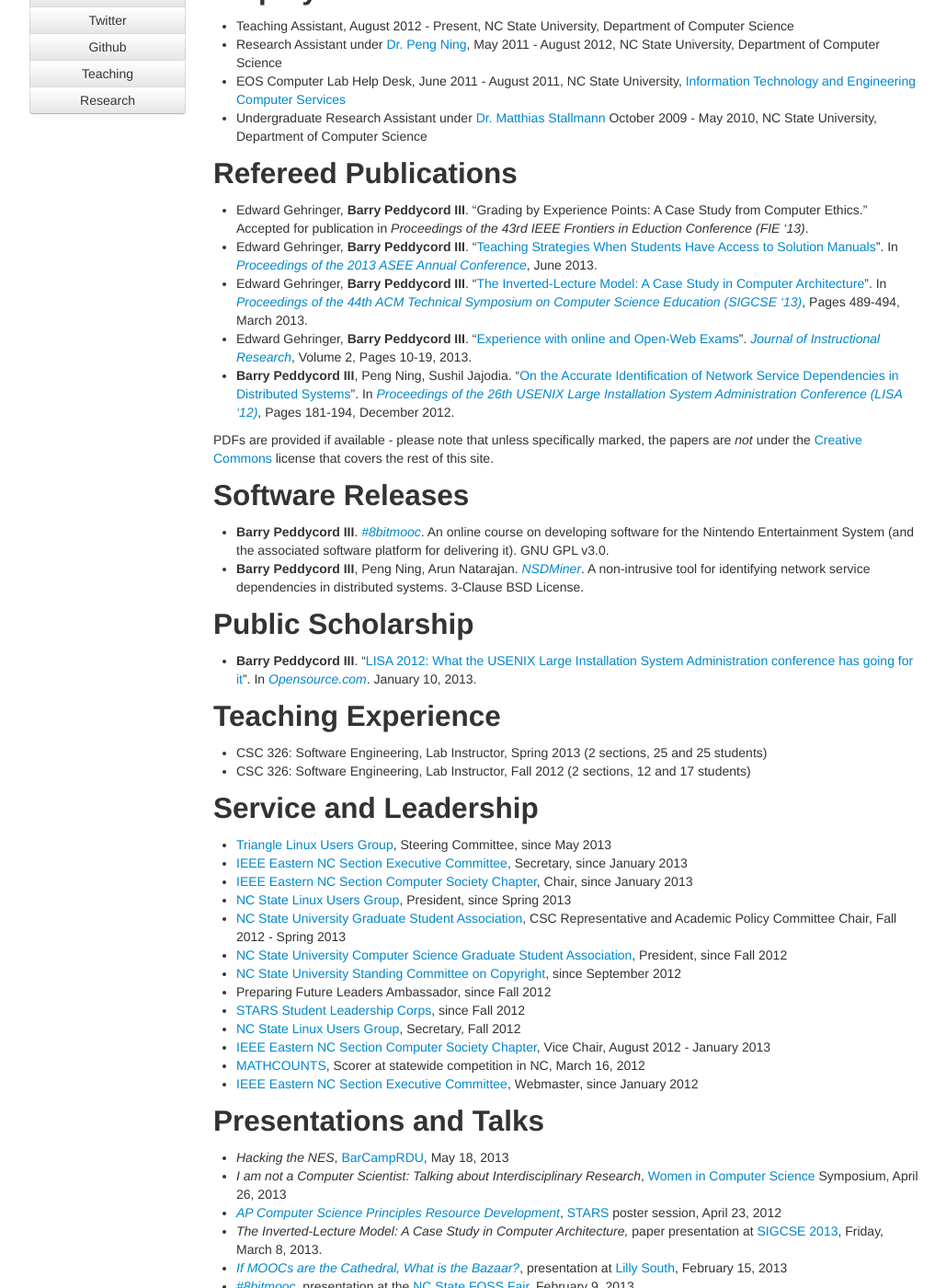
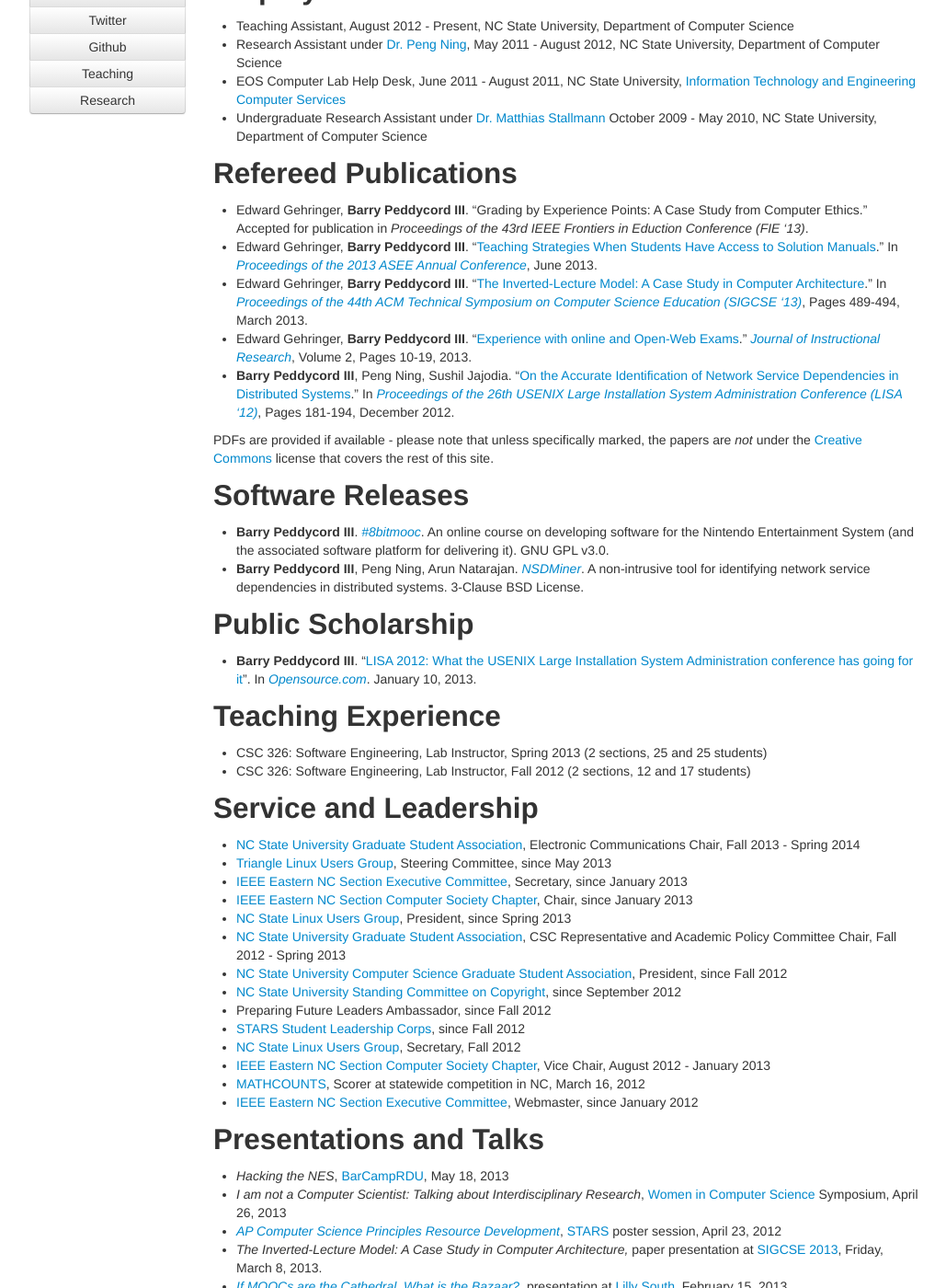
Before and after one commit to isharacomix/oldsite, a Jekyll site: the page built from cv.md, in a window 1280 px wide and 1400 px high, scrolled down 682 px. Shown: the whole window at 92% size, without its empty margins (123-1152 px from the left). Built offline with Jekyll 4.4.1, drawn with Linux system fonts in a browser that asks for light colours.

Commit message:
New position.

```diff
--- a/cv.md
+++ b/cv.md
@@ -36,10 +36,10 @@ Employment
 Refereed Publications
 ---------------------
  * Edward Gehringer, **Barry Peddycord III**. "Grading by Experience Points: A Case Study from Computer Ethics." Accepted for publication in *Proceedings of the 43rd IEEE Frontiers in Eduction Conference (FIE '13)*.
- * Edward Gehringer, **Barry Peddycord III**. "[Teaching Strategies When Students Have Access to Solution Manuals](http://www.asee.org/public/conferences/20/papers/6828/view)". In *[Proceedings of the 2013 ASEE Annual Conference](http://www.asee.org/conferences-and-events/conferences/annual-conference/2013)*, June 2013.
- * Edward Gehringer, **Barry Peddycord III**. "[The Inverted-Lecture Model: A Case Study in Computer Architecture](http://db.grinnell.edu/sigcse/sigcse2013/Program/viewAcceptedProposal.pdf?sessionType=paper&amp;sessionNumber=118)". In *[Proceedings of the 44th ACM Technical Symposium on Computer Science Education (SIGCSE '13)](http://www.sigcse.org/sigcse2013/)*, Pages 489-494, March 2013.
- * Edward Gehringer, **Barry Peddycord III**. "[Experience with online and Open-Web Exams](https://cirt.gcu.edu/jir/documents/2013v2/jirjournalbro2031913pdf)". *[Journal of Instructional Research](http://cirt.gcu.edu/research/jir)*, Volume 2, Pages 10-19, 2013.
- * **Barry Peddycord III**, Peng Ning, Sushil Jajodia. "[On the Accurate Identification of Network Service Dependencies in Distributed Systems](https://www.usenix.org/system/files/conference/lisa12/lisa12-final-41.pdf)". In *[Proceedings of the 26th USENIX Large Installation System Administration Conference (LISA '12)](https://www.usenix.org/conference/lisa12)*, Pages 181-194, December 2012.
+ * Edward Gehringer, **Barry Peddycord III**. "[Teaching Strategies When Students Have Access to Solution Manuals](http://www.asee.org/public/conferences/20/papers/6828/view)." In *[Proceedings of the 2013 ASEE Annual Conference](http://www.asee.org/conferences-and-events/conferences/annual-conference/2013)*, June 2013.
+ * Edward Gehringer, **Barry Peddycord III**. "[The Inverted-Lecture Model: A Case Study in Computer Architecture](http://db.grinnell.edu/sigcse/sigcse2013/Program/viewAcceptedProposal.pdf?sessionType=paper&amp;sessionNumber=118)." In *[Proceedings of the 44th ACM Technical Symposium on Computer Science Education (SIGCSE '13)](http://www.sigcse.org/sigcse2013/)*, Pages 489-494, March 2013.
+ * Edward Gehringer, **Barry Peddycord III**. "[Experience with online and Open-Web Exams](https://cirt.gcu.edu/jir/documents/2013v2/jirjournalbro2031913pdf)." *[Journal of Instructional Research](http://cirt.gcu.edu/research/jir)*, Volume 2, Pages 10-19, 2013.
+ * **Barry Peddycord III**, Peng Ning, Sushil Jajodia. "[On the Accurate Identification of Network Service Dependencies in Distributed Systems](https://www.usenix.org/system/files/conference/lisa12/lisa12-final-41.pdf)." In *[Proceedings of the 26th USENIX Large Installation System Administration Conference (LISA '12)](https://www.usenix.org/conference/lisa12)*, Pages 181-194, December 2012.
 
 PDFs are provided if available - please note that unless specifically marked, the papers are *not* under the [Creative Commons](http://creativecommons.org/licenses/by-sa/3.0/) license that covers the rest of this site.
 
@@ -70,6 +70,7 @@ Teaching Experience
 Service and Leadership
 ----------------------
 
+ * [NC State University Graduate Student Association](http://ugsa.ncsu.edu), Electronic Communications Chair, Fall 2013 - Spring 2014
  * [Triangle Linux Users Group](http://trilug.org), Steering Committee, since May 2013
  * [IEEE Eastern NC Section Executive Committee](http://sites.ieee.org/encs/), Secretary, since January 2013
  * [IEEE Eastern NC Section Computer Society Chapter](http://sites.ieee.org/encs/computer), Chair, since January 2013
```
